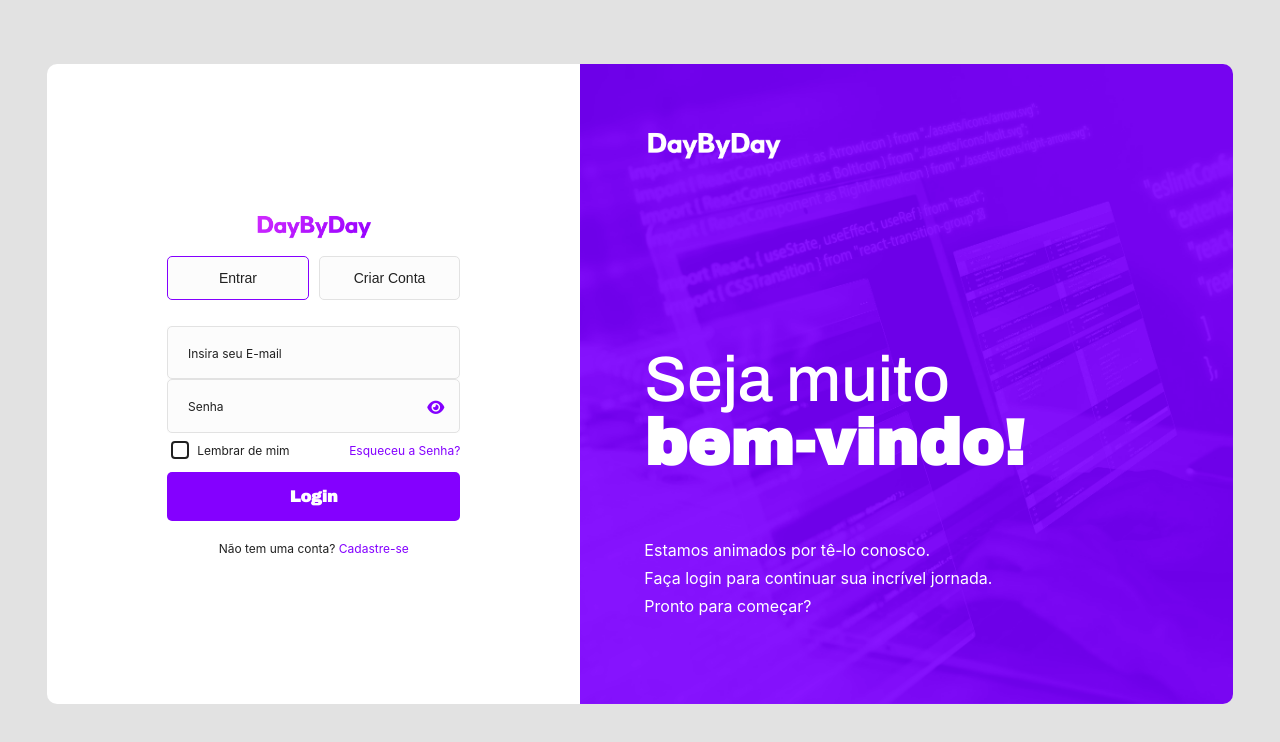
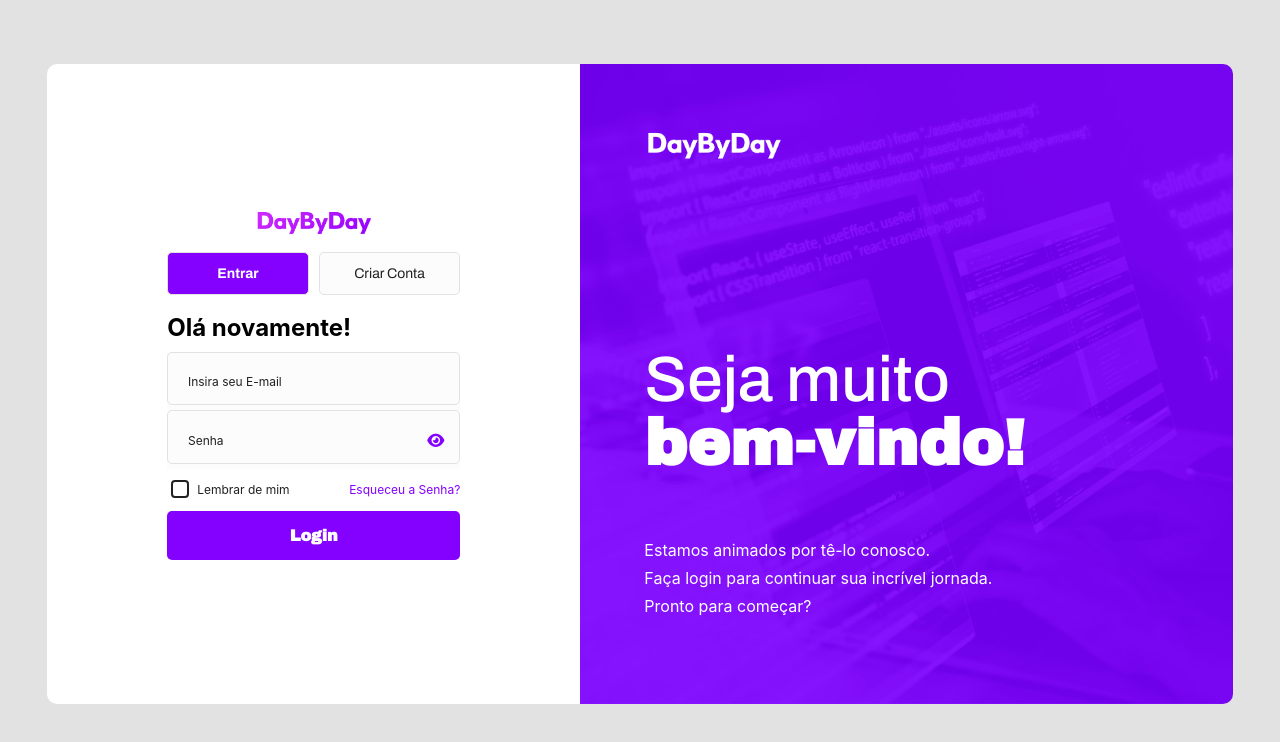
Before and after one commit to yurizzxz/Tela-de-Login, a React (Vite) app: page / in a window 1280 px wide. Shown: the top 742 px of the page. Built offline with nearby package versions, Linux system fonts and the light colour scheme.

Commit message:
fix: correções de elementos

```diff
--- a/src/_components/LogIn/index.tsx
+++ b/src/_components/LogIn/index.tsx
@@ -70,7 +70,7 @@ const LoginForm = ({ handleSubmit, email, setEmail, password, setPassword, showP
       </div>
       {passwordError && <span className="errorMessage">{passwordError}</span>}
 
-      <footer className="formFooter">
+      <footer className="formFooter" style={{ marginTop: ".5rem" }}>
         <div className="checkbox">
           <input type="checkbox" id="checkboxRemember" aria-labelledby="remember-label" />
           <label htmlFor="checkboxRemember" id="remember-label">
@@ -91,9 +91,6 @@ const LoginForm = ({ handleSubmit, email, setEmail, password, setPassword, showP
         >
           Login
         </button>
-        <a href="#" aria-label="Criar uma nova conta">
-          Não tem uma conta? <span>Cadastre-se</span>
-        </a>
       </div>
     </div>
   );
--- a/src/_components/SignUp/index.tsx
+++ b/src/_components/SignUp/index.tsx
@@ -29,7 +29,9 @@ const SignUpForm = ({ handleSubmit, name, setName, email, setEmail, password, se
 
   return (
     <div>
+
       <div className="formControlctner">
+
         <div className={`formControl ${activeName ? "active" : ""}`}>
           <input
             type="text"
@@ -103,9 +105,6 @@ const SignUpForm = ({ handleSubmit, name, setName, email, setEmail, password, se
         >
           Registrar
         </button>
-        <a href="#" aria-label="Criar uma nova conta">
-          Já tem uma conta? <span>Entrar</span>
-        </a>
       </div>
     </div>
   );
--- a/src/_components/login.css
+++ b/src/_components/login.css
@@ -99,7 +99,7 @@ body {
 .formHead {
   display: flex;
   justify-content: center;
-  margin-bottom: 1rem;
+  margin-bottom: .5rem;
   flex-direction: column;
 }
 
@@ -121,10 +121,14 @@ body {
   transition: .3s ease-in-out;
   font-size: 14px;
   width: 100%;
+  font-family: "Archivo", serif;
 }
 
 .buttonContainer button.active {
-  border-color: var(--cor);
+  background-color: var(--cor);
+  color: #fff;
+  transition: .3s  ease-in-out;
+  font-weight: 700;
 }
 
 .buttonContainer button:hover {
@@ -152,6 +156,7 @@ body {
   border-radius: 5px;
   width: 13rem;
   transition: .3s ease-in-out;
+  margin-bottom: 5px;
 }
 
 .formControl > input:hover {
--- a/src/_components/login.tsx
+++ b/src/_components/login.tsx
@@ -5,7 +5,6 @@ import logobranco from "../assets/logobranco.png";
 import "@fortawesome/fontawesome-free/css/all.min.css";
 import LoginForm from "./LogIn/index";
 import SignUpForm from "./SignUp/index";
-
 
 const LoginPage = () => {
   const [emailError, setEmailError] = useState("");
@@ -81,6 +80,10 @@ const LoginPage = () => {
 
               {activeForm === "login" ? (
                 /* LOGIN */
+                <>
+                  <h2 style={{ marginBottom: "0rem", marginTop: "0rem" }}>
+                    Olá novamente!
+                  </h2>
                   <LoginForm
                     handleSubmit={handleSubmit}
                     email={email}
@@ -92,8 +95,13 @@ const LoginPage = () => {
                     emailError={emailError}
                     passwordError={passwordError}
                   />
+                </>
               ) : (
                 /* REGISTRO */
+                <>
+                  <h2 style={{ marginBottom: "0rem", marginTop: "0rem" }}>
+                    Crie sua conta!
+                  </h2>
                   <SignUpForm
                     handleSubmit={handleSubmit}
                     name={name}
@@ -107,6 +115,7 @@ const LoginPage = () => {
                     emailError={emailError}
                     passwordError={passwordError}
                   />
+                </>
               )}
             </div>
           </main>
```
Lines whose indentation alone changed are shown as unchanged.
